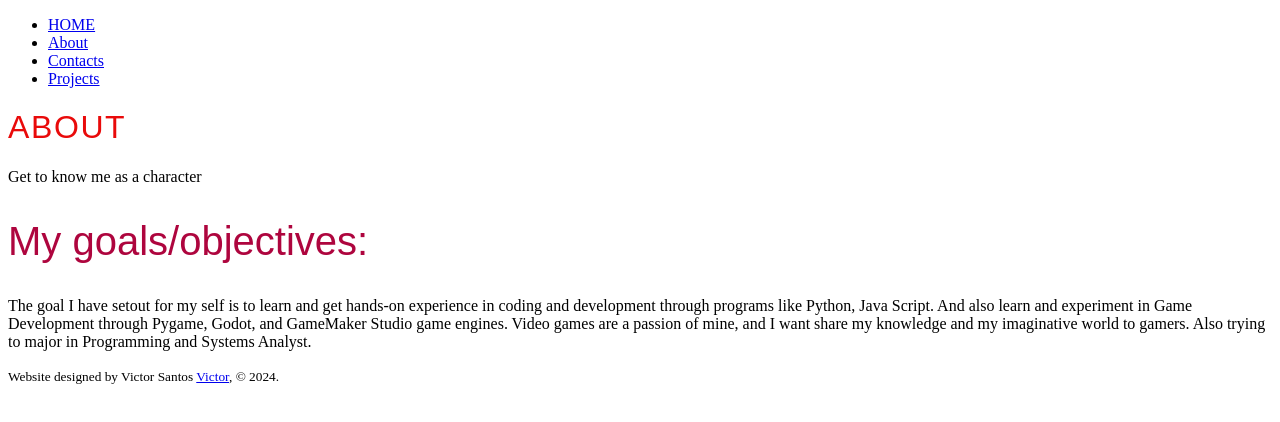
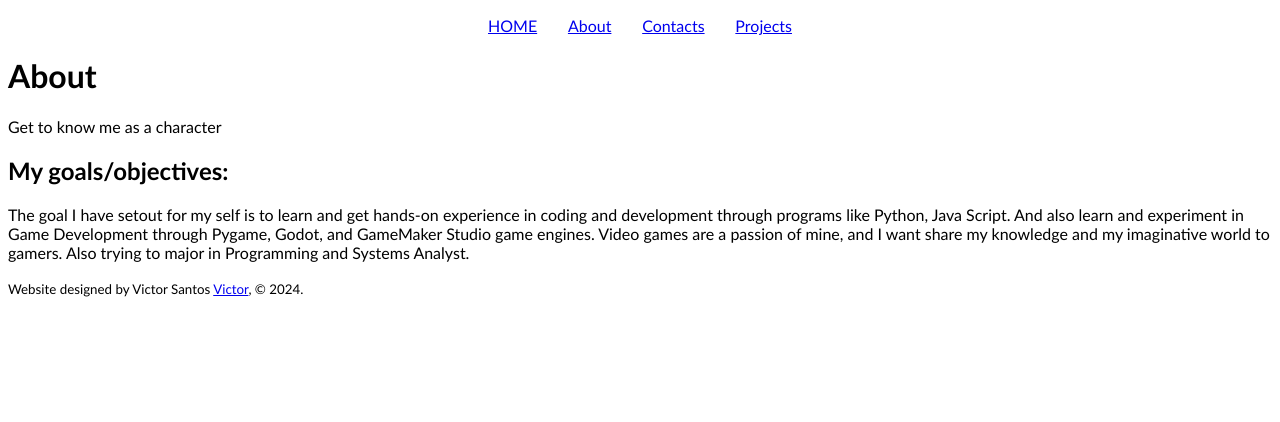
Before and after one commit to VSANT97/-VSANT97-.github.io, a plain HTML site: page about.html in a window 1280 px wide. Drawn offline with Linux system fonts and the light colour scheme.

Commit message:
Update to style

```diff
--- a/style.css
+++ b/style.css
@@ -1,36 +1,35 @@
+
+/*
+    Victor Santos
+    MCC
+    Navigation Styles
+    04/05/24
+*/
+
+body{
+    font-family: 'Gill Sans', 'Gill Sans MT', Calibri, 'Trebuchet MS', sans-serif;
+}
+
 *{
     box-sizing: border-box;
 }
-/*
-    Victor Santos
-    MCC
-    First Stylesheet
-    3/6/24
-*/
-h1, h2, h3{
-    color: #AE053E;
-	font-family: Arial, "Helvetica Neue", Helvetica, sans-serif;
+
+nav ul{
+   padding-left: 0;
+   list-style-type: none;
+   text-align: center;
 }
 
-h1{
-    color:rgb(233, 10, 10);
-    font-weight: normal;
-    letter-spacing: .1rem;
-    text-transform: uppercase;
+nav li{
+    display: inline;
+    padding: 0 10pt;
+}
+
+nav a{
 
 }
 
-h2 {
-    color: ;
-    font-weight:100;
-    letter-spacing: ;
-    text-transform: ;
-    font-size: 2.5rem;
-}
 
-h3 {
-    font-size: 1.5rem;
-}
 
 .site-intro {
     font-size: 1.25rem
```
